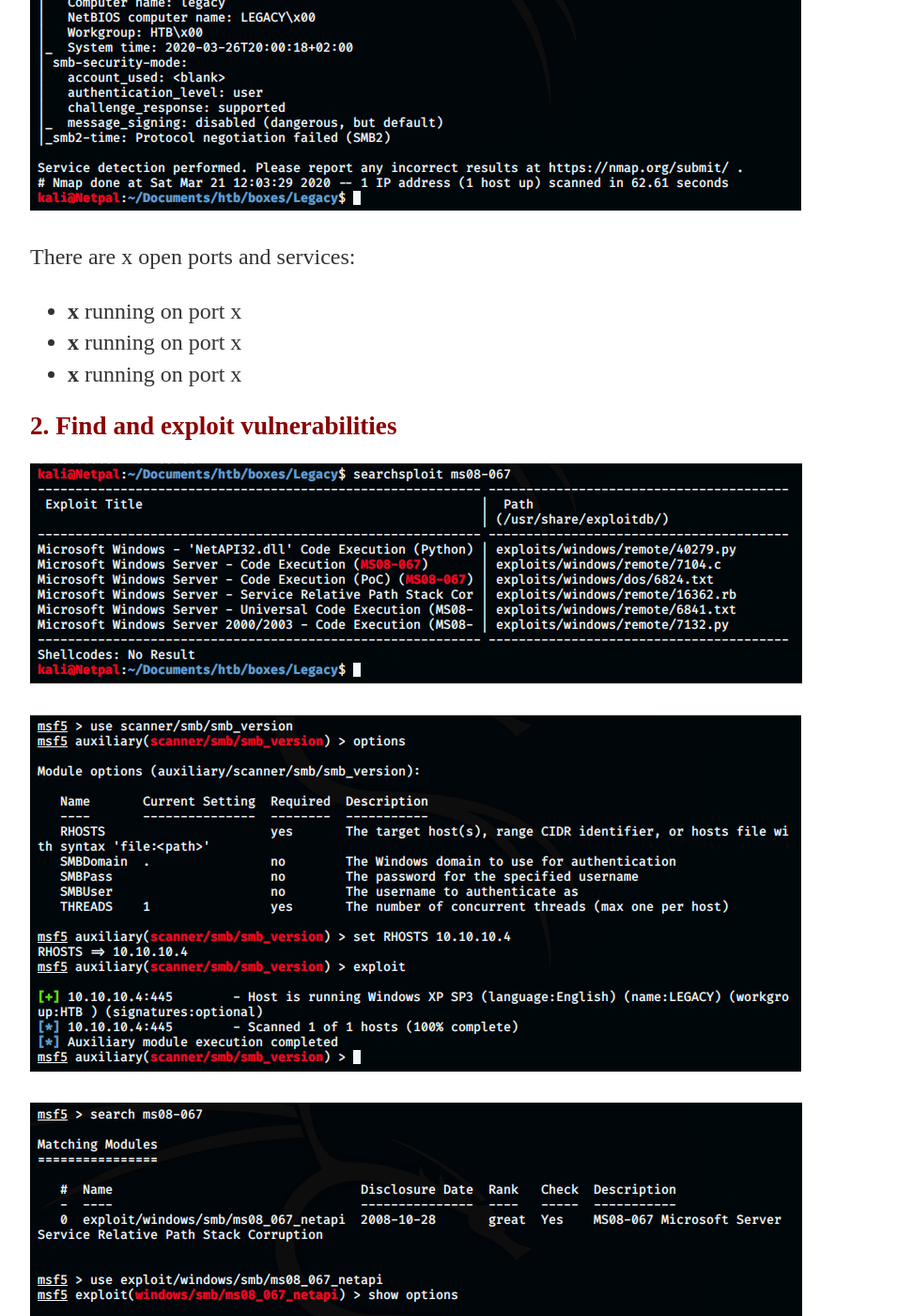
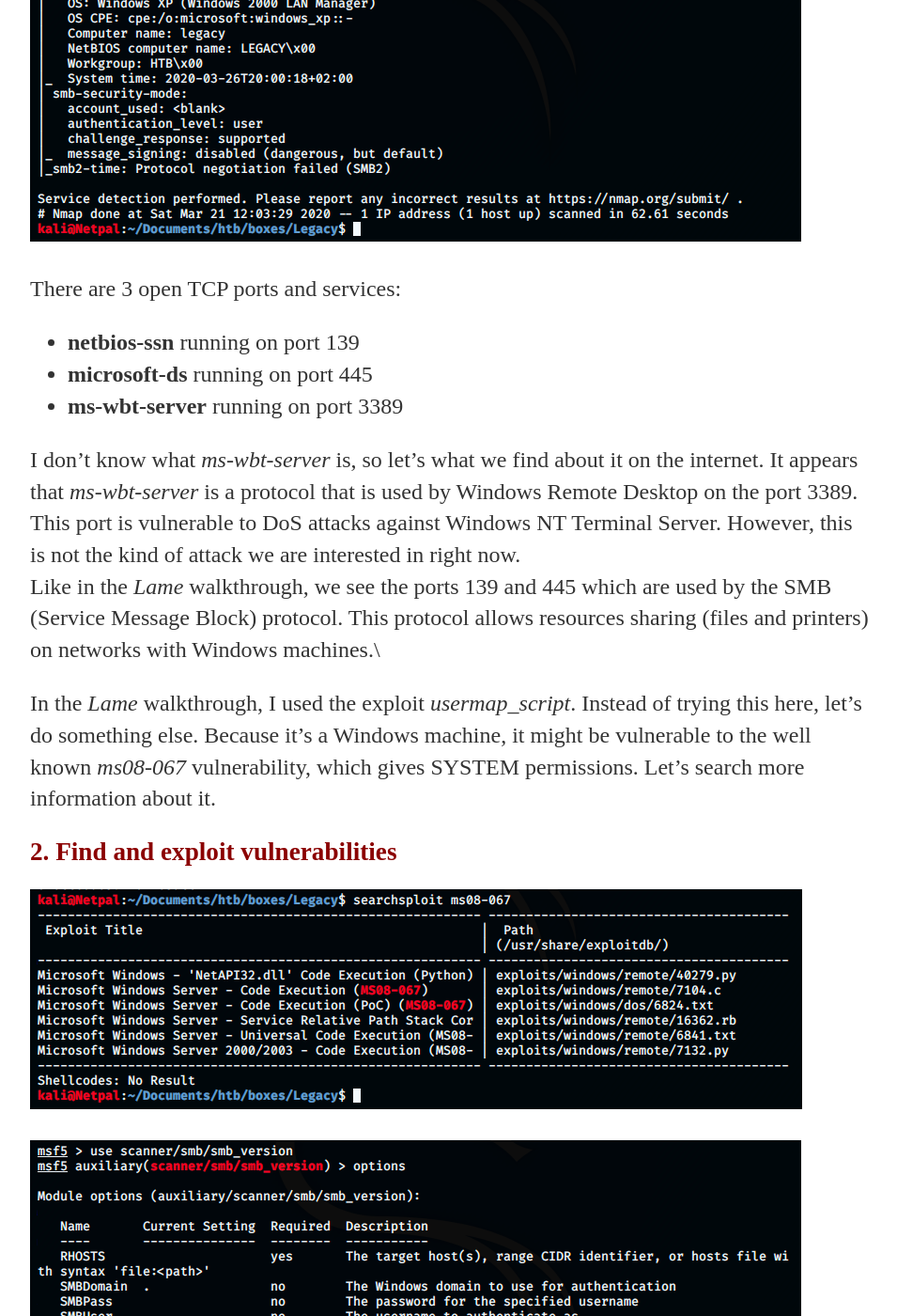
Before and after one commit to jsom1/jsom1.github.io, a Jekyll site: the page built from _walkthroughs/Legacy.md, in a window 1280 px wide and 1400 px high, scrolled down 1442 px. Shown: the whole window at 94% size, without its empty margins (160-1115 px from the left). Built offline with Jekyll 4.4.1, drawn with Linux system fonts in a browser that asks for light colours; our own code applies the rules of GitHub Pages for plain Markdown files; some of the changed text lies outside the part shown.

Commit message:
Update Legacy.md

```diff
--- a/_walkthroughs/Legacy.md
+++ b/_walkthroughs/Legacy.md
@@ -30,24 +30,28 @@
 Where *yourname* is your username on Hack The Box.
 If you're using **Kali 2020**, make sure to add **sudo** to the previous command.
 
-When this is done, just look at the IP of the machine on HTB (Hack the Box). *Legacy* is given the IP 10.10.10.4.
+When this is done, just look at the IP of the machine on HTB (Hack the Box). *Legacy* is given the IP 10.10.10.4.\\
 We're ready to start !
 
 ## 1. Scan the ports of the target
 {:style="color:DarkRed; font-size: 170%;"}
 
-I use nmap to scan the ports with the options *-sV* to have a more verbose output (more details), *-sC* to run a simple script scan using the default set of scripts, and *-oA* to store the results in normal, XML and grepable formats at once (so that I can easily come back to the scan results later).
+I once again use nmap to scan the ports with the options *-sV* to have a more verbose output (more details), *-sC* to run a simple script scan using the default set of scripts, and *-oA* to store the results in normal, XML and grepable formats at once (so that I can easily come back to the scan results later).
 
 <div class="img_container">
 ![nmap]({{https://jsom1.github.io/}}/_images/htb_leg_nmap.png)
 </div>
 
-There are x open ports and services:
+There are 3 open TCP ports and services:
 
-- **x** running on port x
-- **x** running on port x
-- **x** running on port x
+- **netbios-ssn** running on port 139
+- **microsoft-ds** running on port 445
+- **ms-wbt-server** running on port 3389
 
+I don't know what *ms-wbt-server* is, so let's what we find about it on the internet. It appears that *ms-wbt-server* is a protocol that is used by Windows Remote Desktop on the port 3389. This port is vulnerable to DoS attacks against Windows NT Terminal Server. However, this is not the kind of attack we are interested in right now.\\
+Like in the *Lame* walkthrough, we see the ports 139 and 445 which are used by the SMB (Service Message Block) protocol. This protocol allows resources sharing (files and printers) on networks with Windows machines.\\
+
+In the *Lame* walkthrough, I used the exploit *usermap_script*. Instead of trying this here, let's do something else. Because it's a Windows machine, it might be vulnerable to the well known *ms08-067* vulnerability, which gives SYSTEM permissions. Let's search more information about it.
 
 ## 2. Find and exploit vulnerabilities
 {:style="color:DarkRed; font-size: 170%;"}
```
